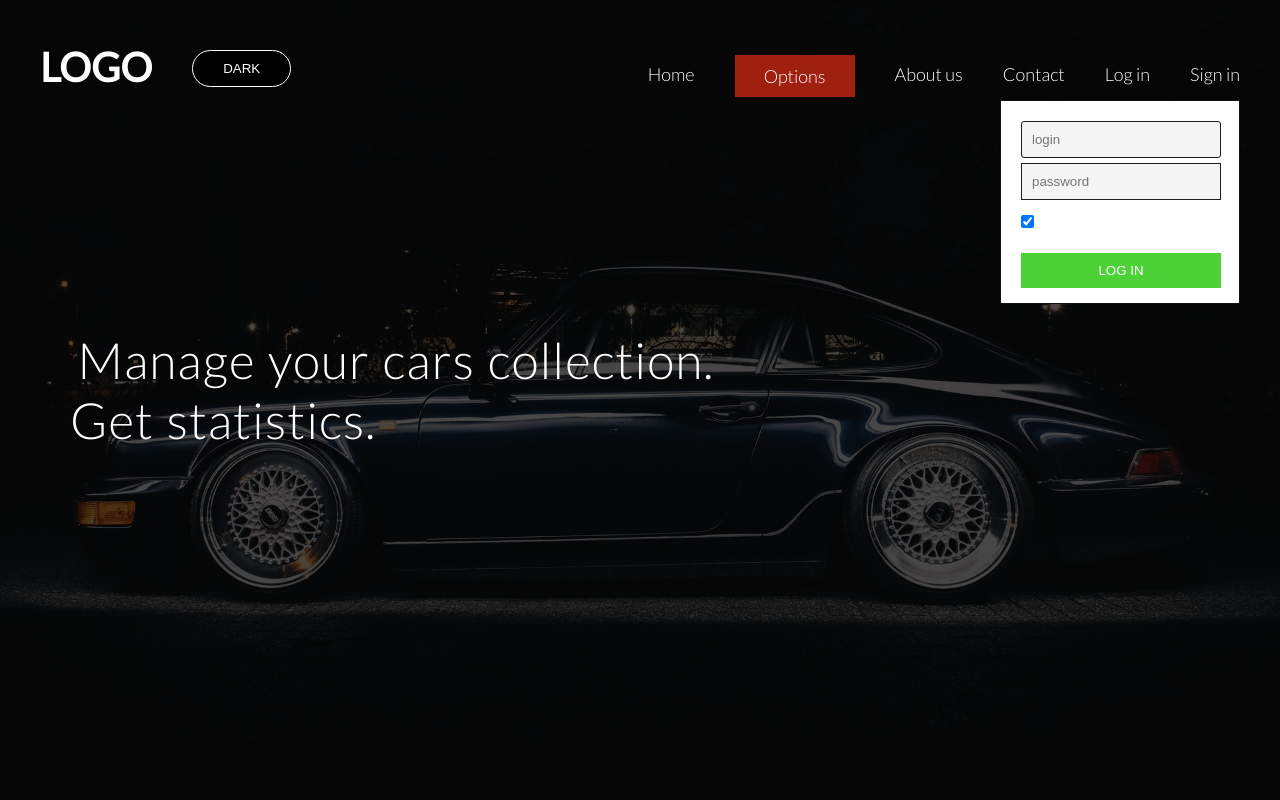
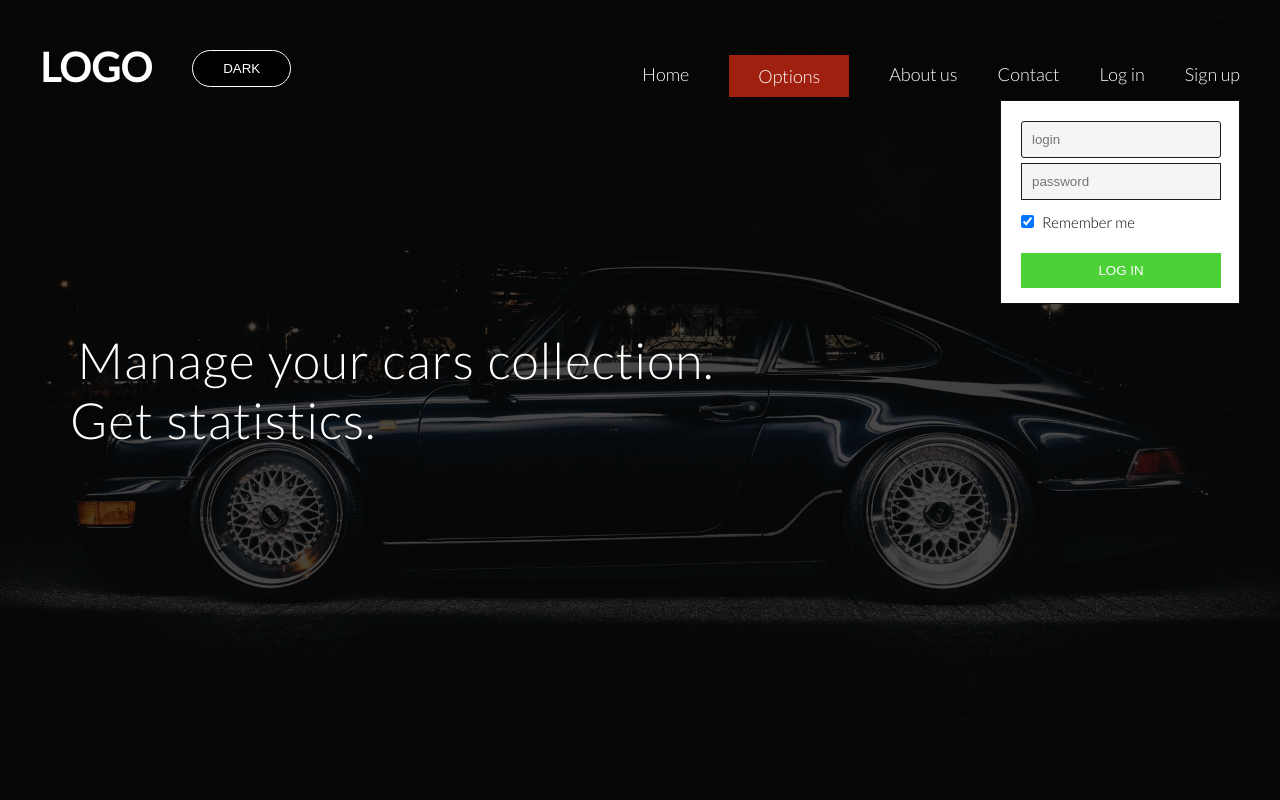
Before and after one commit to Jankaz2/cars-management-frontend, a website built with webpack: page src/index.html in a window 1280 px wide. Both pictures are taken after a click on the link "Log in". Shown: the top 800 px of the page. Built offline with nearby package versions, Linux system fonts and the light colour scheme; files whose address does not match are found by name.

Commit message:
Fix problem with non visible checkbox texts

```diff
--- a/src/index.html
+++ b/src/index.html
@@ -28,7 +28,7 @@
                 <li><a href="#about-us-section-id">About us</a></li>
                 <li><a href="#section-contact-id">Contact</a></li>
                 <li><a class="login-btn" href="#">Log in</a></li>
-                <li><a class="registry-btn" href="#">Sign in</a></li>
+                <li><a class="registry-btn" href="#">Sign up</a></li>
             </ol>
             <span class="navbar-toggle"><i class="fa fa-bars"></i></span>
             <div class="hamburger-nav">
@@ -48,16 +48,18 @@
                     <a href=""><input type="checkbox" name="password" id="remember-password-hamburger" checked> Remember
                         me</a>
                 </div>
-                <a href="#" class="sign-in-hamburger-btn">Sign in</a>
+                <a href="#" class="sign-in-hamburger-btn">Sign up</a>
             </div>
         </div>
     </nav>
     <div class="login-box">
         <form action="">
-            <input type="text" placeholder="login">
-            <input type="password" placeholder="password">
-            <input type="checkbox" name="news" class="remember-password" id="id1" checked>
-            <label for="id1">Remember me</label>
+            <label>
+                <input type="text" placeholder="login">
+                <input type="password" placeholder="password">
+                <input type="checkbox" name="news" class="remember-password" id="remember-checkbox" checked>
+                <label for="remember-checkbox">Remember me</label>
+            </label>
         </form>
         <button class="log-in-button">Log in</button>
     </div>
@@ -69,9 +71,10 @@
             <input type="number" placeholder="Phone number">
             <input type="password" placeholder="password">
             <input type="password" placeholder="repeat password">
-            <input type="checkbox" name="news" class="rules-agree" checked> Agree statute
+            <input type="checkbox" name="news" id="rules-agree" checked>
+            <label for="rules-agree">Agree statute</label>
         </form>
-        <button class="log-in-button">Sign in</button>
+        <button class="log-in-button">Sign up</button>
     </div>
     <div class="starter-web">
         <h1 class="starter-web-text">
--- a/src/style/main.css
+++ b/src/style/main.css
@@ -415,6 +415,11 @@ textarea {
     border: 1px solid #ccc;
 }
 
+.login-box label,
+.registry-box label {
+    color: #000 !important;
+    font-size: 15px;
+}
 /*--- WEB STARTER ---*/
 .starter-web {
     position: absolute;
```
